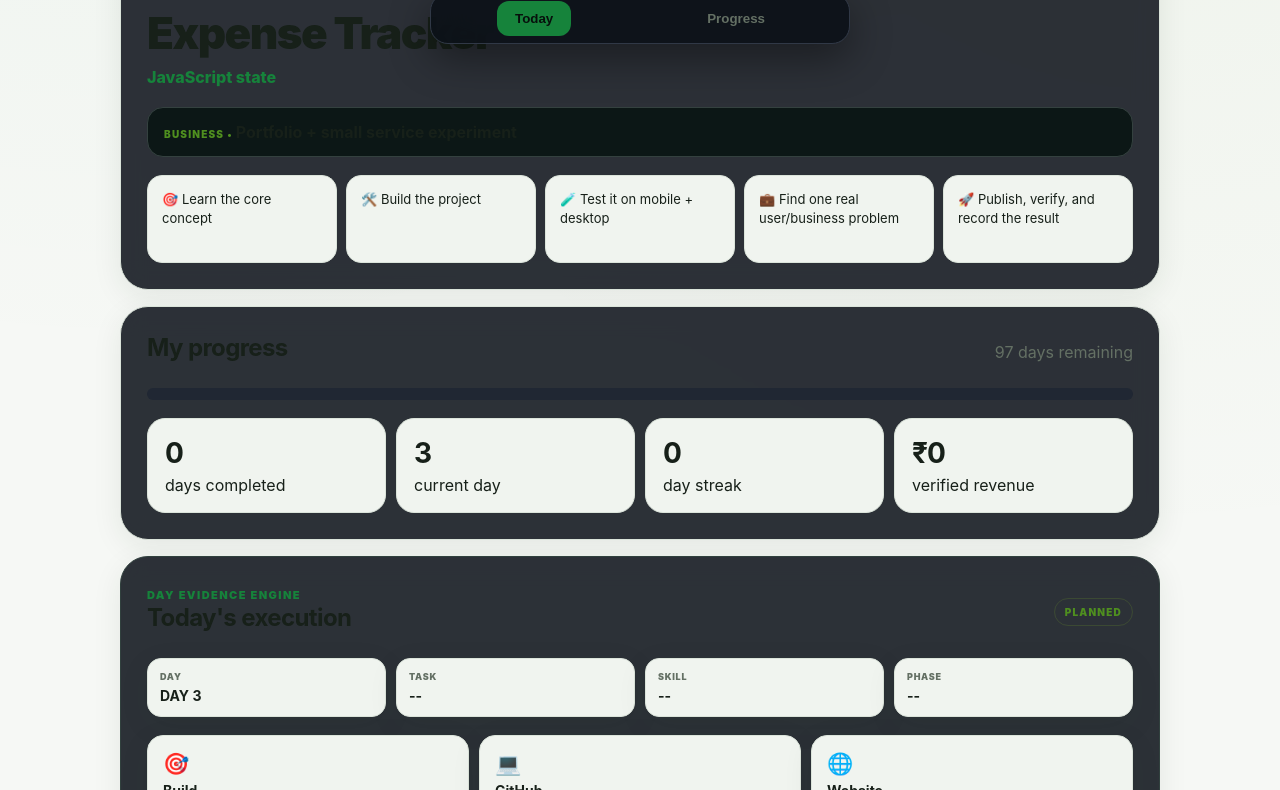
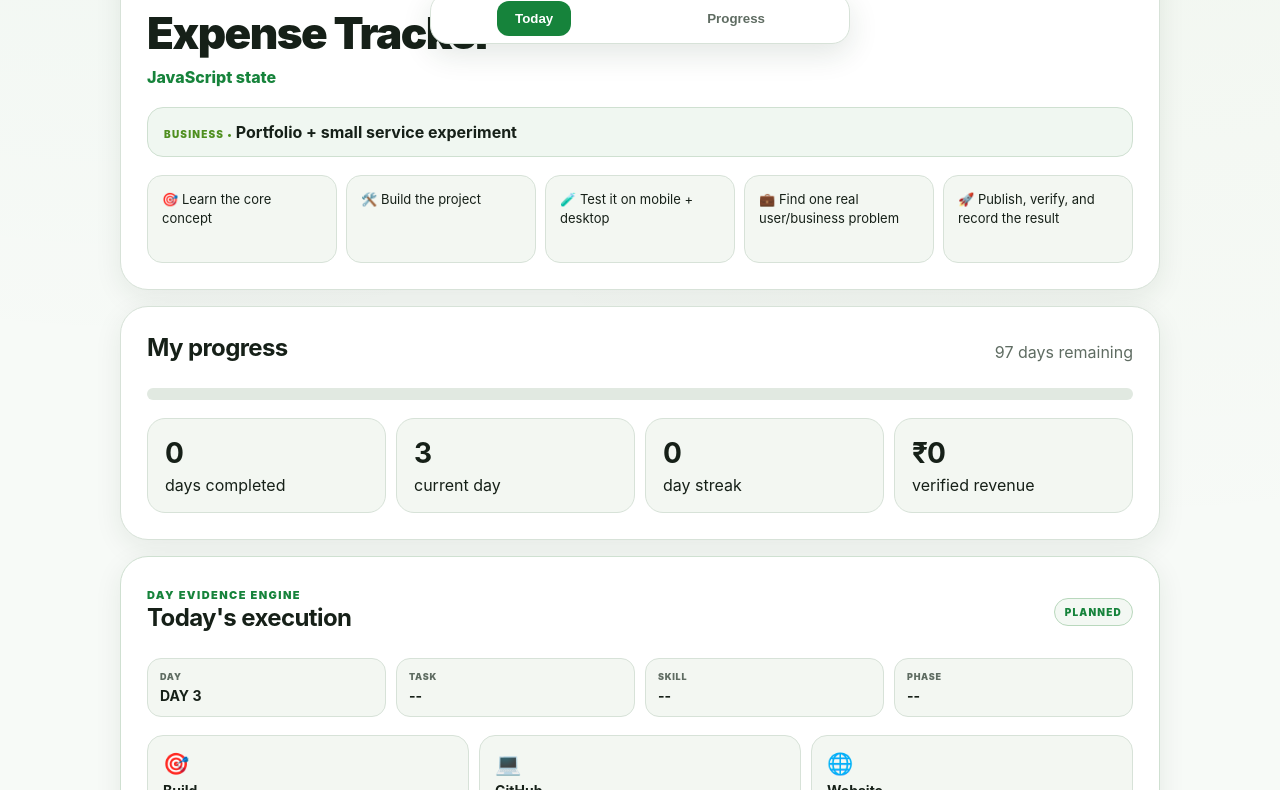
Before and after one commit to gokulmaniraj2008-collab/gokul-vs-sangeeth-100-days, a website built with Vite: page index.html in a window 1280 px wide. Shown: the part 742-1532 px from the top of the page. Built offline with nearby package versions, Linux system fonts and the light colour scheme.

Commit message:
fix: enforce light-only theme across all sections

```diff
--- a/src/style.css
+++ b/src/style.css
@@ -58,3 +58,39 @@ body{background-image:radial-gradient(circle at 10% 0%,rgba(22,131,59,.06),trans
 .card,.social-box,.evidence-box,.execution-step,.evidence-meta>div{box-shadow:var(--shadow)}
 .timeline-track{background:#dfe7dd}
 .btn{background:#fff;color:var(--text);box-shadow:0 3px 12px rgba(25,55,30,.05)}
+
+
+/* FINAL LIGHT-ONLY THEME — no dark surfaces */
+:root{
+  color-scheme:light;
+  --bg:#f7faf7;
+  --panel:#ffffff;
+  --panel2:#f3f7f2;
+  --text:#162018;
+  --muted:#5f6c62;
+  --line:#d7e2d8;
+  --accent:#16833b;
+  --accent2:#4f8f1f;
+  --shadow:0 8px 28px rgba(25,55,30,.08);
+}
+html,body{background:#f7faf7!important;color:#162018!important}
+body{background-image:radial-gradient(circle at 10% 0%,rgba(22,131,59,.055),transparent 30%),radial-gradient(circle at 90% 10%,rgba(79,143,31,.045),transparent 28%)!important}
+body:before{background:radial-gradient(700px 360px at 50% -80px,rgba(22,131,59,.05),transparent 70%)!important}
+.card{background:#fff!important;color:#162018!important;border:1px solid #d7e2d8!important;box-shadow:0 8px 28px rgba(25,55,30,.08)!important;backdrop-filter:none!important}
+.item,.metric,.social-box,.evidence-box,.evidence-meta>div,.execution-step{background:#f3f7f2!important;color:#162018!important;border:1px solid #d7e2d8!important;box-shadow:none!important}
+.business{background:#f0f7f1!important;color:#162018!important;border:1px solid #cfe0d1!important}
+.progress{background:#e1e9e1!important}
+.timeline-track{background:#e1e9e1!important}
+.nav{background:#fff!important;border:1px solid #d7e2d8!important;box-shadow:0 10px 30px rgba(25,55,30,.12)!important;backdrop-filter:none!important}
+.nav button{color:#5f6c62!important}
+.nav button.active{color:#fff!important;background:#16833b!important}
+.live-dot{color:#16833b!important;border-color:#b9d8bd!important;background:#f3f8f3!important}
+.state{background:#f3f7f2!important;border-color:#d7e2d8!important}
+.btn{background:#fff!important;color:#162018!important;border-color:#d7e2d8!important}
+.muted{color:#5f6c62!important}
+.tag,.ey,.skill,a{color:#16833b!important}
+.business:before{color:#4f8f1f!important}
+.hero h1,.card h2,.project,.daynum,.metric b,.brand,.clock{color:#162018!important}
+.fill,.timeline-fill{background:linear-gradient(90deg,#16833b,#6aa52b)!important}
+.timeline-dot{background:#4f8f1f!important;box-shadow:0 0 0 5px rgba(79,143,31,.12)!important}
+.social-card,.evidence-card{border-color:#cfe0d1!important}
```
